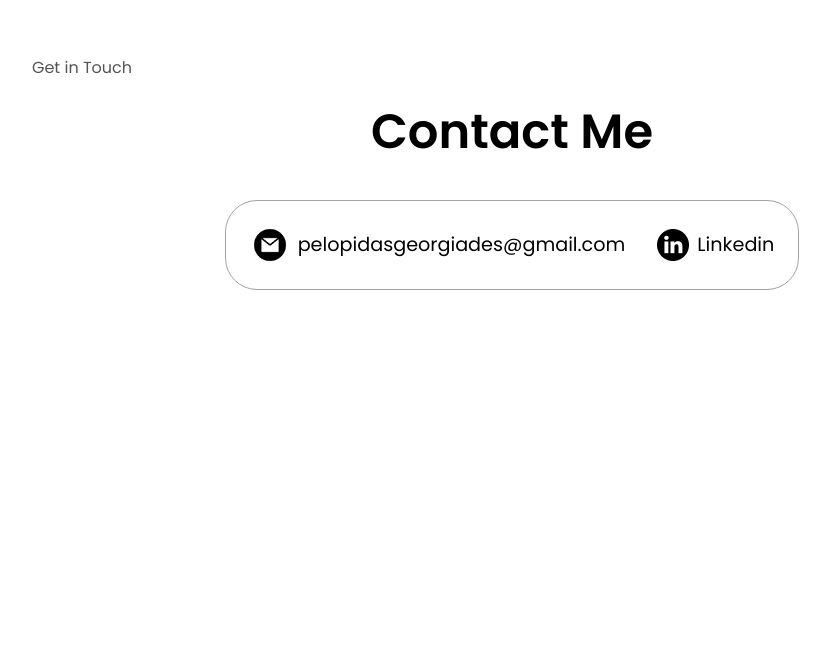
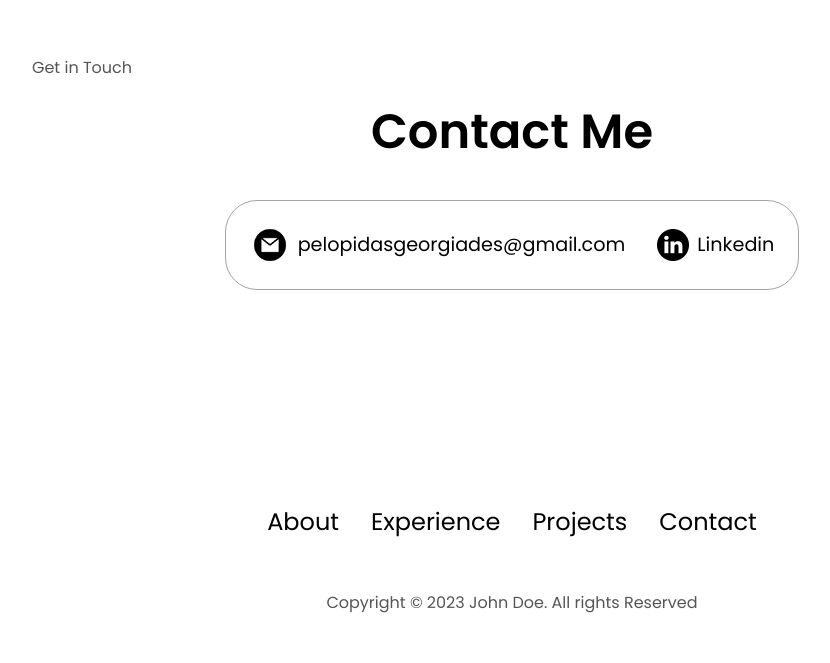
Before and after one commit to PelopG/personal-portfolio-2, a plain HTML site: page index.html in a window 1280 px wide. Shown: the part 3188-3851 px from the top of the page, without its empty margins (128-958 px from the left). Before the commit the page ends 3640 px from the top, so only its background shows below. Drawn offline with Linux system fonts and the light colour scheme.

Commit message:
(build): added copyrights and footer

```diff
--- a/index.html
+++ b/index.html
@@ -288,6 +288,19 @@
             </div>
         </div>
     </section>
+    <footer>
+        <nav>
+            <div class="nav-links-container">
+                <ul class="nav-links">
+                    <li><a href="#about">About</a></li>
+                    <li><a href="#experience">Experience</a></li>
+                    <li><a href="#projects">Projects</a></li>
+                    <li><a href="#contact">Contact</a></li>
+                </ul>
+            </div>
+        </nav>
+        <p>Copyright &#169; 2023 John Doe. All rights Reserved</p>
+    </footer>
     <script src="script.js"></script>
 </body>
 </html>
--- a/style.css
+++ b/style.css
@@ -411,3 +411,14 @@ article .icon {
 .email-icon {
     height: 2.5rem;
 }
+
+/* FOOTER */
+
+footer {
+    height: 26vh;
+    margin:0.1rem;
+}
+
+footer p{
+    text-align: center;
+}
```
